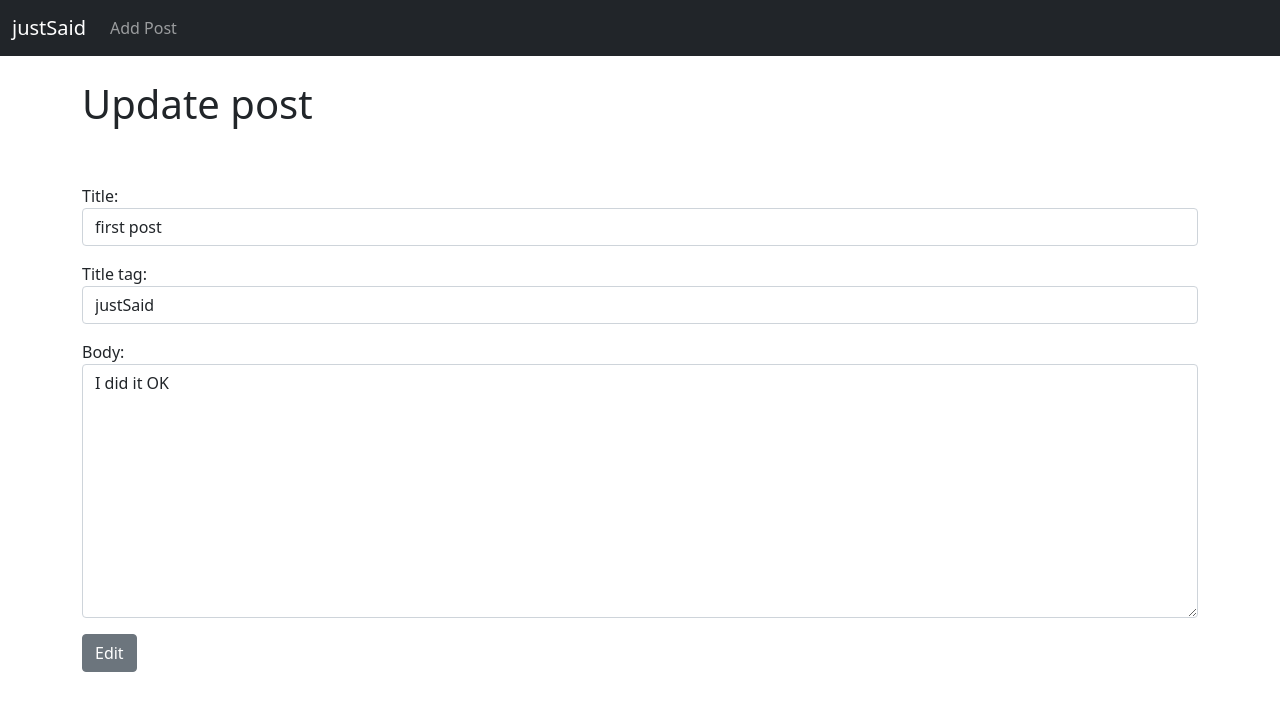
After one commit to fernphimlaphat/justSaid_project, a Django app: page /blog/edit/1 in a window 1280 px wide. The commit adds this page. Shown: the top 711 px of the page. Run offline with Django 3.2, Linux system fonts and the light colour scheme; data comes from the database, SQL or seed files in the repository; both versions use the stored data as it was after the commit.

Commit message:
edit post

```diff
--- a/justSaid_project/justSaid_web/forms.py
+++ b/justSaid_project/justSaid_web/forms.py
@@ -13,3 +13,14 @@ class PostForm(forms.ModelForm):
             'author': forms.Select(attrs={'class':'form-control'}),
             'body': forms.Textarea(attrs={'class':'form-control'}),
             }
+
+class EditForm(forms.ModelForm):
+    class Meta:
+        model = Post
+        fields =( 'title','title_tag','body')
+
+        widgets = {
+            'title': forms.TextInput(attrs={'class':'form-control','placeholder':'This is Title Placeholder Stuff'}),
+            'title_tag': forms.TextInput(attrs={'class':'form-control'}),
+            'body': forms.Textarea(attrs={'class':'form-control'}),
+            }
--- a/justSaid_project/justSaid_web/templates/blog_detail.html
+++ b/justSaid_project/justSaid_web/templates/blog_detail.html
@@ -6,7 +6,7 @@
 
 <h1>{{ post.title }}</h1>
 <small>By: {{ post.author.first_name }}
-    {{ post.author.last_name }}</small><br/>
+    {{ post.author.last_name }} <a href="{% url 'update_post' post.pk %}">Edit</a></small><br/>
 <hr>
 <br/>
 {{ post.body }}
--- a/justSaid_project/justSaid_web/templates/home.html
+++ b/justSaid_project/justSaid_web/templates/home.html
@@ -9,7 +9,7 @@
 <ul>
 <!-- แสดง post  -->
 {% for post in object_list %}
-    <li> <a><a href="{% url 'blog-detail' post.pk %}">{{ post.title }}</a> - {{ post.author.first_name }} {{ post.author.last_name }}<br/>
+    <li> <a><a href="{% url 'blog-detail' post.pk %}">{{ post.title }}</a> - {{ post.author.first_name }} {{ post.author.last_name }} -<small><a href="{% url 'update_post' post.pk %}">(Edit)</a></small><br/>
      {{ post.body }}</li>
 
 {% endfor%}
--- /dev/null
+++ b/justSaid_project/justSaid_web/templates/update_post.html
@@ -0,0 +1,19 @@
+{% extends 'base.html' %}
+{% block title %} Edit Blog Post {% endblock %}
+
+
+{% block content %}
+
+<h1>Update post</h1>
+<br/><br/>
+
+<div class="form-group">
+<form method="POST">
+    {% csrf_token %}
+    {{ form.as_p }}
+    <button class="btn btn-secondary">Edit</button>
+
+</div>
+
+
+{% endblock %}
--- a/justSaid_project/justSaid_web/urls.py
+++ b/justSaid_project/justSaid_web/urls.py
@@ -1,9 +1,9 @@
 from django.urls import path
-from .views import AddPostView, HomeView, BlogDetailView
+from .views import AddPostView, HomeView, BlogDetailView, UpdatePostView
 
 urlpatterns = [
     path('', HomeView.as_view(),name='home' ),
     path('blog/<int:pk>', BlogDetailView.as_view(),name='blog-detail'), # pk=primary key
-    path('add_post/',AddPostView.as_view(),name='add_post')
-
+    path('add_post/',AddPostView.as_view(),name='add_post'),
+    path('blog/edit/<int:pk>',UpdatePostView.as_view(),name='update_post'),
 ]
--- a/justSaid_project/justSaid_web/views.py
+++ b/justSaid_project/justSaid_web/views.py
@@ -1,7 +1,7 @@
 from django.shortcuts import render
-from django.views.generic import ListView,DetailView,CreateView
+from django.views.generic import ListView,DetailView,CreateView,UpdateView
 from .models import Post
-from .forms import PostForm
+from .forms import PostForm,EditForm
 
 # Create your views here.
 
@@ -23,3 +23,9 @@ class AddPostView(CreateView):
     template_name = 'add_post.html'
     #fields = '__all__'
     #field = {'title','body'}
+
+class UpdatePostView(UpdateView):
+    model = Post
+    form_class = EditForm
+    template_name = 'update_post.html'
+    #fields = ['title','title_tag','body']
```
Also changed, not shown: justSaid_project/db.sqlite3.
